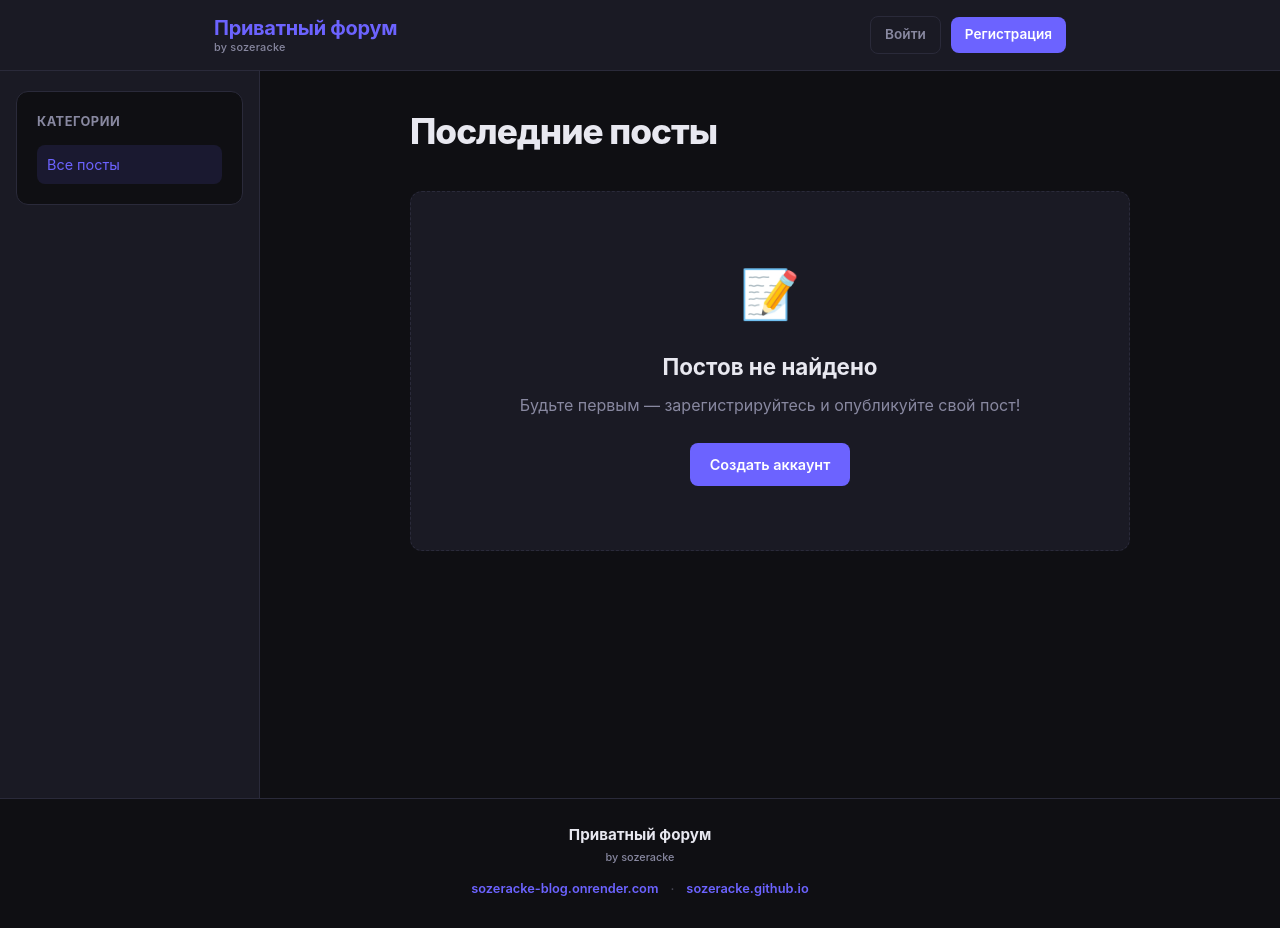
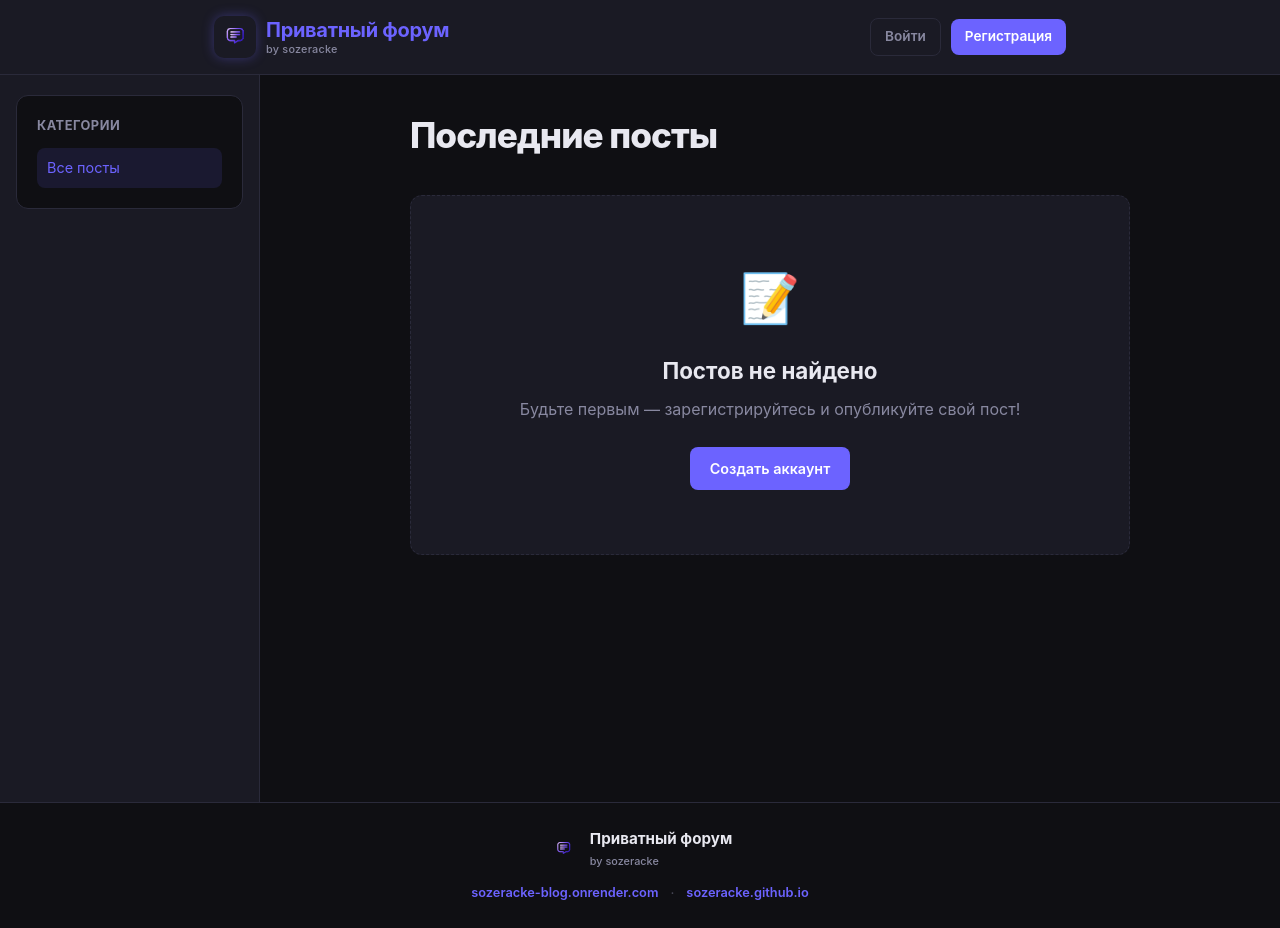
Before and after one commit to Sozeracke/sozeracke.github.io, a Flask app: page / in a window 1280 px wide. Before the commit the page ends 896 px from the top, so only its background shows below. Run offline with Flask 3, Linux system fonts and the light colour scheme; data that the repository does not hold is empty; some libraries are stand-ins or nearby versions.

Commit message:
Add site logo to navbar, footer and favicon

```diff
--- a/static/style.css
+++ b/static/style.css
@@ -72,12 +72,28 @@ body {
 
 .logo {
     display: flex;
+    flex-direction: row;
+    align-items: center;
+    gap: 10px;
+    text-decoration: none;
+    flex-shrink: 0;
+    line-height: 1.2;
+}
+
+.logo-image {
+    width: 42px;
+    height: 42px;
+    border-radius: 10px;
+    object-fit: cover;
+    flex-shrink: 0;
+    box-shadow: 0 0 12px rgba(108, 99, 255, 0.35);
+}
+
+.logo-text {
+    display: flex;
     flex-direction: column;
     align-items: flex-start;
     gap: 1px;
-    text-decoration: none;
-    flex-shrink: 0;
-    line-height: 1.2;
 }
 
 .logo-title {
@@ -1784,11 +1800,27 @@ body {
 
 .footer-brand {
     display: flex;
-    flex-direction: column;
-    align-items: center;
-    gap: 2px;
+    flex-direction: row;
+    align-items: center;
+    justify-content: center;
+    gap: 10px;
     width: 100%;
     margin-bottom: 4px;
+}
+
+.footer-logo {
+    width: 32px;
+    height: 32px;
+    border-radius: 8px;
+    object-fit: cover;
+    flex-shrink: 0;
+}
+
+.footer-brand-text {
+    display: flex;
+    flex-direction: column;
+    align-items: flex-start;
+    gap: 2px;
 }
 
 .footer-title {
--- a/templates/base.html
+++ b/templates/base.html
@@ -4,14 +4,18 @@
     <meta charset="UTF-8">
     <meta name="viewport" content="width=device-width, initial-scale=1.0">
     <title>{% block title %}{{ site_name }}{% endblock %}</title>
-    <link rel="stylesheet" href="{{ url_for('static', filename='style.css') }}?v=9">
+    <link rel="icon" href="{{ url_for('static', filename='logo.png') }}" type="image/png">
+    <link rel="stylesheet" href="{{ url_for('static', filename='style.css') }}?v=10">
 </head>
 <body>
     <nav class="navbar">
         <div class="container nav-inner">
             <a href="{{ url_for('index') }}" class="logo">
-                <span class="logo-title">{{ site_name }}</span>
-                <span class="logo-byline">{{ site_byline }}</span>
+                <img src="{{ url_for('static', filename='logo.png') }}" alt="" class="logo-image">
+                <span class="logo-text">
+                    <span class="logo-title">{{ site_name }}</span>
+                    <span class="logo-byline">{{ site_byline }}</span>
+                </span>
             </a>
 
             {% if g.user %}
@@ -76,8 +80,11 @@
     <footer class="footer">
         <div class="container footer-inner">
             <div class="footer-brand">
-                <span class="footer-title">{{ site_name }}</span>
-                <span class="footer-byline">{{ site_byline }}</span>
+                <img src="{{ url_for('static', filename='logo.png') }}" alt="" class="footer-logo">
+                <div class="footer-brand-text">
+                    <span class="footer-title">{{ site_name }}</span>
+                    <span class="footer-byline">{{ site_byline }}</span>
+                </div>
             </div>
             <a href="{{ public_url }}" class="footer-domain">sozeracke-blog.onrender.com</a>
             <span class="footer-separator">·</span>
```
Also changed, not shown: static/logo.png (added).
